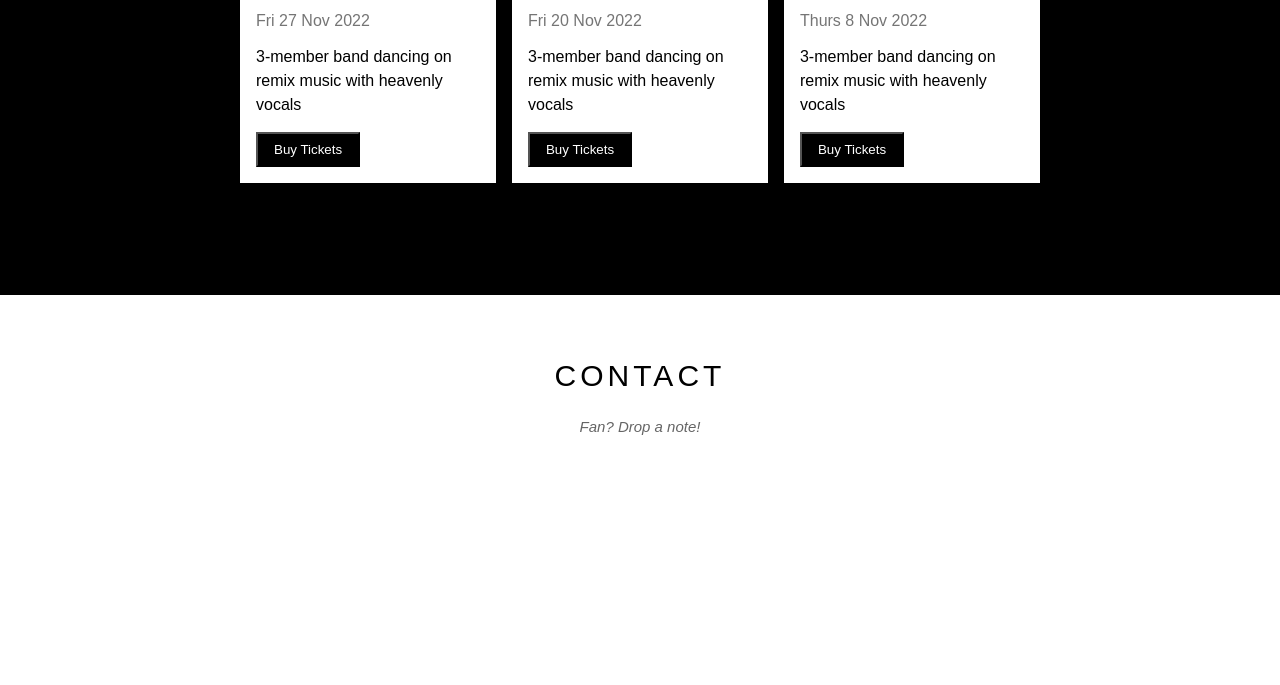
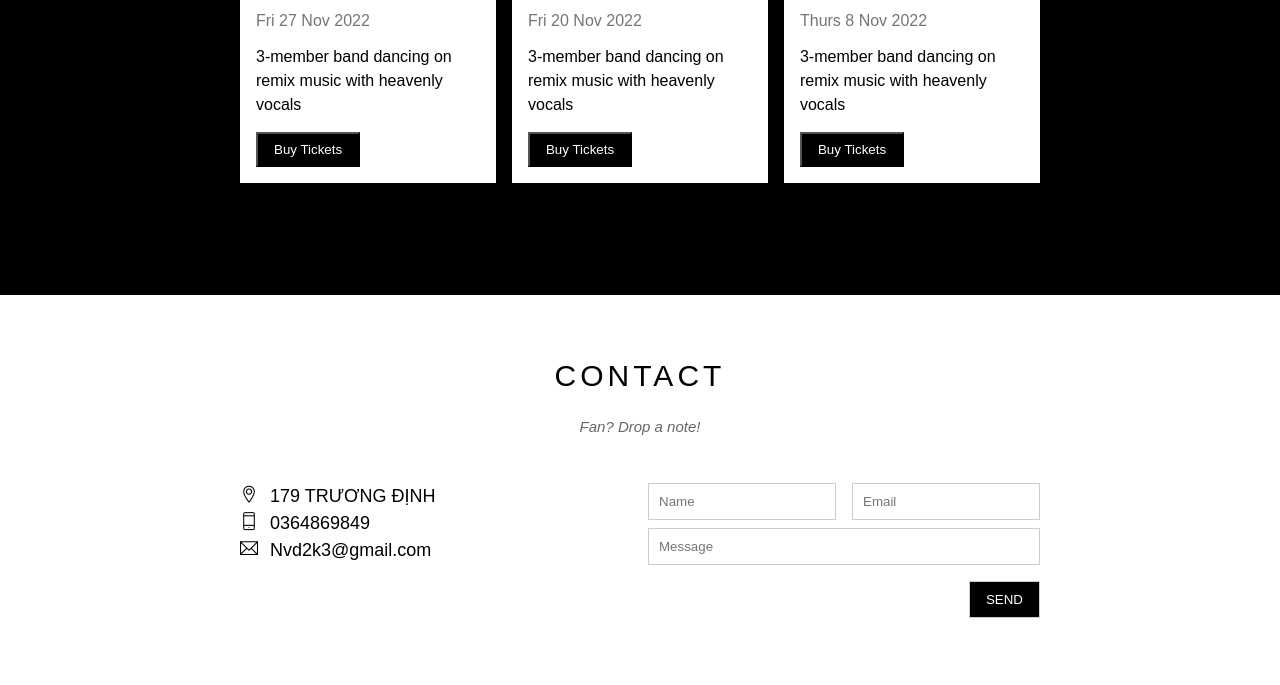
Before and after one commit to vanductlu/Web-The-Band, a plain HTML site: page index.html in a window 1280 px wide. Shown: the part 1867-2552 px from the top of the page. Drawn offline with Linux system fonts and the light colour scheme.

Commit message:
[13/11/2022] end contact

```diff
--- a/assets/css/style.css
+++ b/assets/css/style.css
@@ -15,19 +15,50 @@
 3. Màu sắc
 4.Kiểu dáng (kiểu chữ, hình tròn, vuông,...)
 */
+/* Chung */
 html {
     font-family: Arial, Helvetica, sans-serif;
 }
 .clear {
     clear:both;
 }
-#main {}
+.mt-8 {
+    margin-top: 8px !important;
+}
+.mt-16 {
+    margin-top: 16px !important;
+}
+.row {
+    margin-left: -8px;
+    margin-right: -8px;
+}
+.row::after {
+    content: "";
+    display: block;
+    clear: both;
+}
+.col {
+    float: left;
+    padding-left: 8px;
+    padding-right: 8px;
+}
+.col-third {
+    width: 33.33333%;
+}
+.col-full {
+    width: 100%;
+}
+.col-half {
+    width: 50%;
+}
 
 .text-white {
     color: #fff !important;
 }
-
-
+.text-center {
+    text-align: center !important;
+}
+/* Main */
 #header {
     position: fixed;
     top: 0;
@@ -170,8 +201,6 @@ html {
 }
 #content .member-list {
     margin-top: 48px;
-    overflow: hidden;
-
 }
 #content .member-name {
     font-size: 15px;
@@ -181,13 +210,6 @@ html {
     width:154px;
     height:170px;
     border-radius: 4px;
-
-}
-#content .member-item {
-    float: left;
-    width: calc(100% / 3);
-    text-align: center;
-
 }
 
 /* Tour section */
@@ -226,16 +248,12 @@ html {
 }
 
 .places-list {
-    margin: 32px -8px 0;
-    padding-bottom: 48px;
+    margin-top: 32px;
+    margin-bottom: 48px;
 
 }
 
-.place-item {
-    float:left;
-    width: 33.33333%;
-    padding:0 8px;
-}
+
 
 .place-img {
     width: 100%;
@@ -278,6 +296,33 @@ html {
 .place-buy-btn:hover {
     color: #000;
     background-color: #ccc;
+}
+/* Contact form */
+.contact-content {
+    margin-top: 48px;
+}
+.contact-info {
+    font-size: 18px;
+    line-height: 1.5;
+}
+.contact-info i[class*="ti-"] {
+    width: 30px;
+    display: inline-block;
+}
+.contact-form {
+    font-size: 15px;
+}
+.contact-form .form-control {
+    padding: 10px;
+    border: 1px solid #ccc;
+    width: 100%;
+}
+.contact-form .form-submit-btn {
+    background-color: #000;
+    color: #fff;
+    border: 1px solid #ccc;
+    padding: 10px 16px;
+    float: right;
 }
 #footer {
 
--- a/index.html
+++ b/index.html
@@ -59,18 +59,18 @@
                     We have created a fictional band website. Lorem ipsum dolor sit amet, consectetur adipiscing elit, sed do eiusmod tempor incididunt ut labore et dolore magna aliqua. Ut enim ad minim veniam, quis nostrud exercitation ullamco laboris nisi ut aliquip ex ea commodo consequat. Duis aute irure dolor in reprehenderit in voluptate velit esse cillum dolore eu fugiat nulla pariatur. Excepteur sint occaecat cupidatat non proident, sunt in culpa qui officia deserunt mollit anim id est laborum consectetur adipiscing elit, sed do eiusmod tempor incididunt ut labore et dolore magna aliqua. Ut enim ad minim veniam, quis nostrud exercitation ullamco laboris nisi ut aliquip ex ea commodo consequat.
                 </p>
 
-                <div class="member-list">
-                    <div class="member-item">
+                <div class="row member-list">
+                    <div class="col col-third text-center">
                         <p class="member-name">Ca Sĩ Sơn</p>
                         <img src="./assets/img/Content/son.jpg" alt="Ca Si Son" class="member-img">
                     </div>
 
-                    <div class="member-item">
+                    <div class="col col-third text-center">
                         <p class="member-name">Ca Sĩ Khánh</p>
                         <img src="./assets/img/Content/khanh.jpg"  alt="Ca Si Khanh" class="member-img">
                     </div>
 
-                    <div class="member-item">
+                    <div class="col col-third text-center">
                         <p class="member-name">Ca Sĩ Đức</p>
                         <img src="./assets/img/Content/duc.jpg" alt="Ca Si Đuc" class="member-img">
                     </div>
@@ -92,8 +92,8 @@
                         <li>November <span class="quanlity">3</span></li>
                     </ul>
                     <!-- Places -->
-                    <div class="places-list">
-                        <div class="place-item">
+                    <div class="row places-list">
+                        <div class="col col-third">
                             <img src="./assets/img/Tour places/tanghamnts.JPG" alt="TANG HAM" class="place-img">
                             <div class="place-body">
                                 <h3 class="place-heading">TẦNG HẦM</h3>
@@ -103,7 +103,7 @@
                             </div>
                         </div>
 
-                        <div class="place-item">
+                        <div class="col col-third">
                             <img src="./assets/img/Tour places/circle k.JPG" alt="CIRLE K" class="place-img">
                             <div class="place-body">
                                 <h3 class="place-heading">CIRLE K</h3>
@@ -113,7 +113,7 @@
                             </div>
                         </div>
 
-                        <div class="place-item">
+                        <div class="col col-third">
                             <img src="./assets/img/Tour places/bavi.jpg" alt="BA VI" class="place-img">
                             <div class="place-body">
                                 <h3 class="place-heading">BA VÌ</h3>
@@ -133,6 +133,32 @@
                 <h2 class="section-heading">CONTACT</h2>
                 <p class="section-sub-heading">Fan? Drop a note!</p>
 
+                <div class="row contact-content">
+                    <div class="col col-half contact-info">
+                        <p><i class="ti-location-pin"></i>179 TRƯƠNG ĐỊNH</p>
+                        <p><i class="ti-mobile"></i>0364869849</p>
+                        <p><i class="ti-email"></i>Nvd2k3@gmail.com</p>
+                    </div>
+                    <div class="col col-half contact-form">
+                        <form action="">
+                            <div class="row">
+                                <div class="col col-half">
+                                    <input type="text" name ="" placeholder="Name" required class="form-control">
+                                </div>
+                                <div class="col col-half">
+                                    <input type="email"name ="" placeholder="Email" required class="form-control">
+                                </div>
+
+                            </div>
+                            <div class="row mt-8">
+                                <div class="col col-full">
+                                    <input type="text"name ="" placeholder="Message" required class="form-control">
+                                </div>
+                            </div>
+                            <input class="form-submit-btn mt-16" type="submit" value="SEND">
+                        </form>
+                    </div>
+                </div>
             </div>
         <div id="footer">
 
@@ -172,6 +198,7 @@
         </div>
     </div>
     <script>
+        // DOM
         const buyBtns = document.querySelectorAll('.js-buy-ticket')
         const modal = document.querySelector('.modal')
         const modalClose = document.querySelector('.js-modal-close')
```
